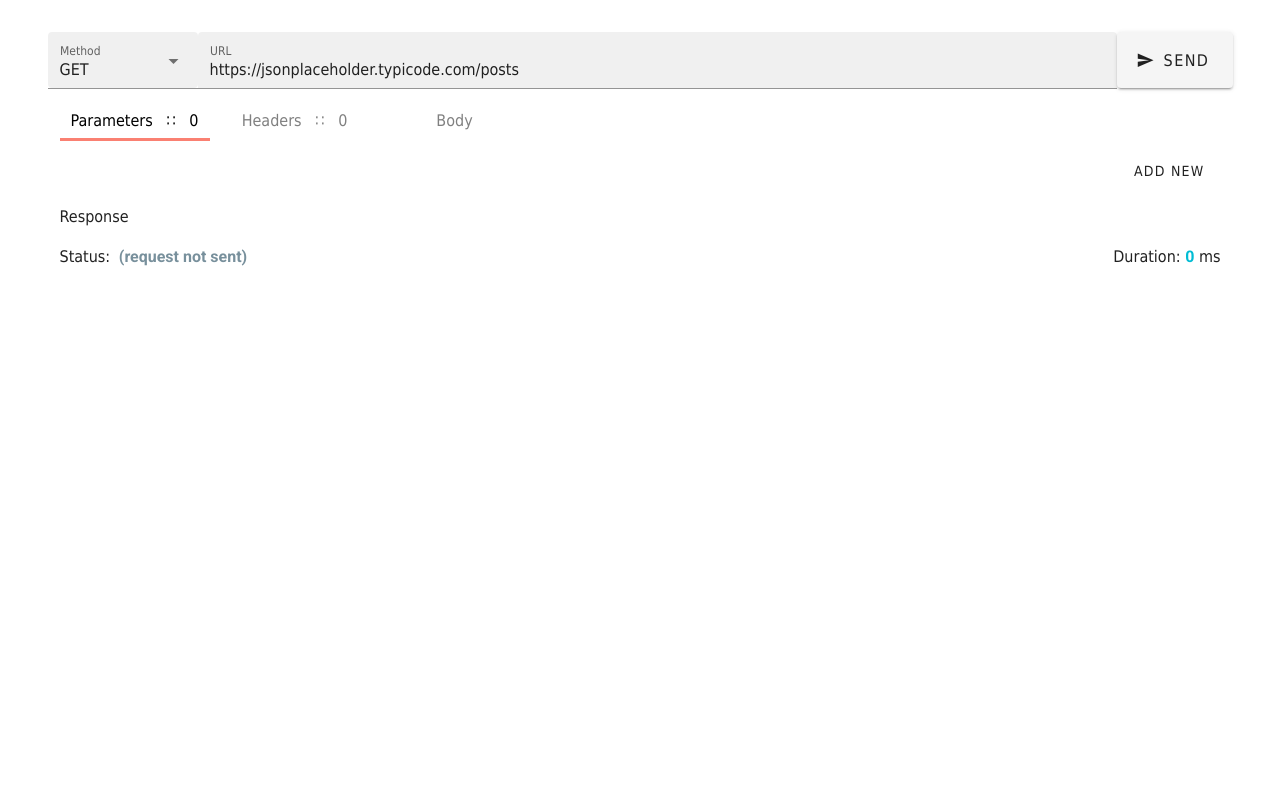
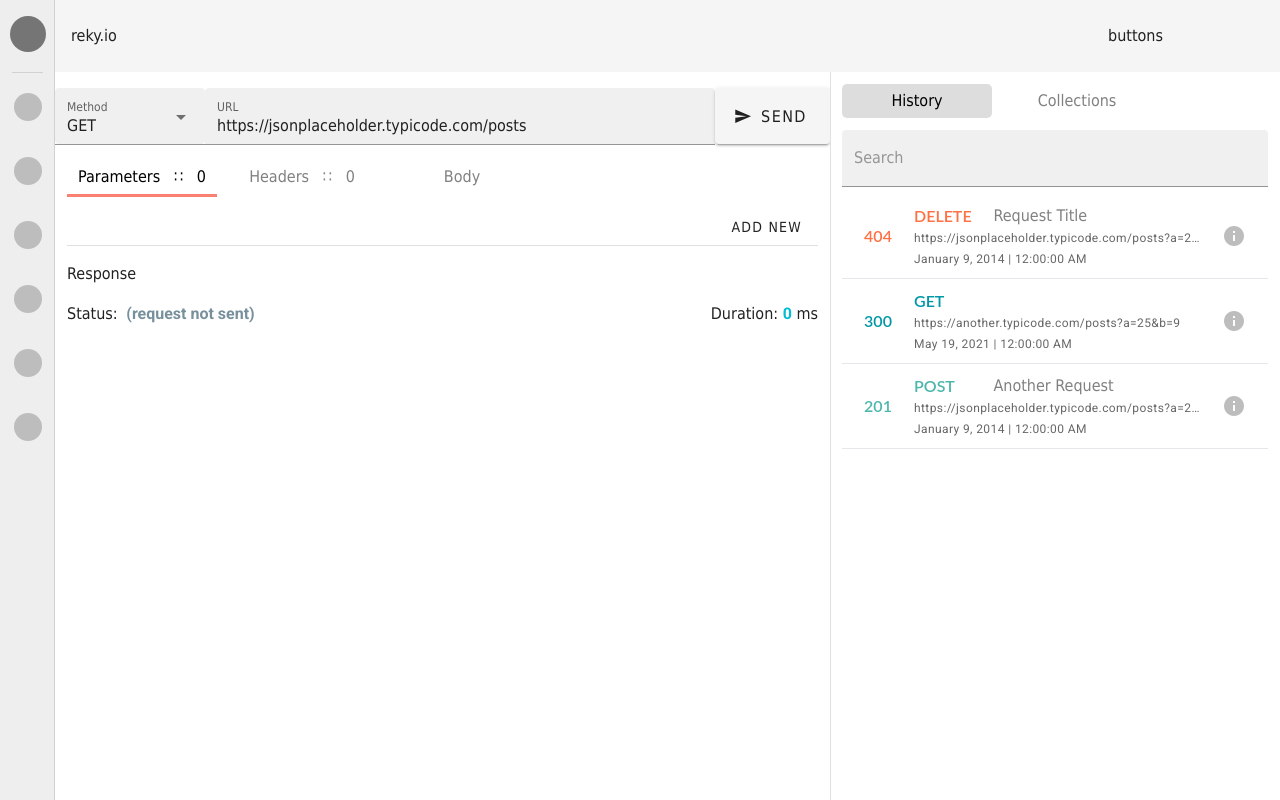
Before and after one commit to CanerSezgin/reky, a Vue app: page /1/2 in a window 1280 px wide. Built offline with nearby package versions, Linux system fonts and the light colour scheme; a web font is replaced by a local one.

Commit message:
Right Menu Layout && History UI

```diff
--- a/src/App.vue
+++ b/src/App.vue
@@ -1,15 +1,55 @@
 <template>
-  <v-app>
-    <router-view />
+  <v-app id="inspire">
+    <v-app-bar app clipped-right flat height="72">
+      reky.io
+      <v-spacer></v-spacer>
+
+      <v-responsive max-width="156">
+        buttons
+      </v-responsive>
+    </v-app-bar>
+
+    <v-navigation-drawer v-model="drawer" app width="55">
+      <v-navigation-drawer
+        v-model="drawer"
+        absolute
+        color="grey lighten-3"
+        mini-variant
+      >
+        <v-avatar
+          class="d-block text-center mx-auto mt-4"
+          color="grey darken-1"
+          size="36"
+        ></v-avatar>
+
+        <v-divider class="mx-3 my-5"></v-divider>
+
+        <v-avatar
+          v-for="n in 6"
+          :key="n"
+          class="d-block text-center mx-auto mb-9"
+          color="grey lighten-1"
+          size="28"
+        ></v-avatar>
+      </v-navigation-drawer>
+    </v-navigation-drawer>
+
+    <v-navigation-drawer app clipped right width="450">
+      <RightMenu />
+    </v-navigation-drawer>
+
+    <v-main>
+      <router-view />
+    </v-main>
   </v-app>
 </template>
 
 <script>
+import RightMenu from '@/components/frame/RightMenu';
 export default {
   name: 'App',
-  data: () => ({
-    //
-  }),
+  components: { RightMenu },
+  data: () => ({ drawer: null }),
 };
 </script>
 
--- /dev/null
+++ b/src/components/Collections/Collections.vue
@@ -0,0 +1,11 @@
+<template>
+  <div>
+    Coming Soon...
+  </div>
+</template>
+
+<script>
+export default {};
+</script>
+
+<style lang="scss" scoped></style>
--- /dev/null
+++ b/src/components/History/History.vue
@@ -0,0 +1,60 @@
+<template>
+  <div>
+    <v-text-field
+      v-model="searchStr"
+      filled
+      hide-details
+      placeholder="Search"
+    ></v-text-field>
+    <HistoryList :reqs="results" />
+  </div>
+</template>
+
+<script>
+import HistoryList from '@/components/History/HistoryList';
+
+export default {
+  components: { HistoryList },
+  computed: {
+    results() {
+      return this.reqs.filter(
+        (r) =>
+          (r.request || '')
+            .toLowerCase()
+            .includes(this.searchStr.toLowerCase()) ||
+          (r.title || '').toLowerCase().includes(this.searchStr.toLowerCase())
+      );
+    },
+  },
+  data() {
+    return {
+      searchStr: '',
+      reqs: [
+        {
+          date: new Date('Jan 9, 2014'),
+          method: 'DELETE',
+          request: 'https://jsonplaceholder.typicode.com/posts?a=25&b=9',
+          statusCode: 404,
+          title: 'Request Title',
+        },
+        {
+          date: new Date('May 19, 2021'),
+          method: 'GET',
+          request: 'https://another.typicode.com/posts?a=25&b=9',
+          statusCode: 300,
+          title: '',
+        },
+        {
+          date: new Date('Jan 9, 2014'),
+          method: 'POST',
+          request: 'https://jsonplaceholder.typicode.com/posts?a=25&b=9',
+          statusCode: 201,
+          title: 'Another Request',
+        },
+      ],
+    };
+  },
+};
+</script>
+
+<style lang="scss" scoped></style>
--- /dev/null
+++ b/src/components/History/HistoryList.vue
@@ -0,0 +1,73 @@
+<template>
+  <div>
+    <v-list two-line>
+      <v-list-item v-for="(req, index) in reqs" :key="index">
+        <v-list-item-avatar @click="" style="cursor:pointer">
+          <span
+            class="status-code"
+            :style="`color: ${getStatusCodeColor(req.statusCode)}`"
+            >{{ req.statusCode }}</span
+          >
+        </v-list-item-avatar>
+
+        <v-list-item-content>
+          <v-list-item-title @click="" style="cursor:pointer">
+            <div style="display: flex;">
+              <div
+                class="status-code"
+                style="width: 110px;"
+                :style="`color: ${getStatusCodeColor(req.statusCode)}`"
+              >
+                {{ req.method }}
+              </div>
+              <div class="request-title" style="width: 100%;">
+                {{ req.title }}
+              </div>
+            </div>
+          </v-list-item-title>
+
+          <v-list-item-subtitle
+            class="mt-1 caption"
+            v-text="req.request"
+          ></v-list-item-subtitle>
+          <v-list-item-subtitle class="mt-1 caption">{{
+            req.date | formatDate
+          }}</v-list-item-subtitle>
+        </v-list-item-content>
+
+        <v-list-item-action>
+          <v-btn icon>
+            <v-icon color="grey lighten-1">mdi-information</v-icon>
+          </v-btn>
+        </v-list-item-action>
+      </v-list-item>
+    </v-list>
+  </div>
+</template>
+
+<script>
+import { getStatusCodeColor } from '@/utils/statusCode';
+export default {
+  props: {
+    reqs: { type: Array, default: () => [] },
+  },
+  methods: {
+    getStatusCodeColor(statusCode) {
+      return getStatusCodeColor(statusCode);
+    },
+  },
+};
+</script>
+
+<style lang="scss" scoped>
+.v-list-item {
+  border-bottom: 1px solid #e5e7eb;
+}
+.status-code {
+  font-family: Lato;
+  font-weight: 600;
+}
+.request-title {
+  color: #808080;
+}
+</style>
--- a/src/components/Requester/Requester.vue
+++ b/src/components/Requester/Requester.vue
@@ -1,6 +1,6 @@
 <template>
   <div>
-    <v-row class="mt-5">
+    <v-row class="mt-1">
       <v-card flat class="transparent" width="150">
         <v-select
           v-model="method"
@@ -46,6 +46,8 @@
         </Tabs>
       </v-col>
     </v-row>
+
+    <v-divider></v-divider>
 
     <Response :response="response" />
   </div>
--- a/src/components/Response/Response.vue
+++ b/src/components/Response/Response.vue
@@ -38,6 +38,7 @@
 </template>
 
 <script>
+import { getStatusCodeColor } from '@/utils/statusCode';
 import Headers from '@/components/Response/Headers';
 import Body from '@/components/Response/Body';
 import Tabs from '@/components/Tabs';
@@ -78,15 +79,7 @@ export default {
       );
     },
     statusCodeColor() {
-      if (this.statusCode >= 200 && this.statusCode < 300) {
-        return '#4DB6AC'; // green
-      } else if (this.statusCode >= 300 && this.statusCode < 400) {
-        return '#0097A7'; // blue
-      } else if (this.statusCode >= 400) {
-        return '#FF7043'; // red
-      } else {
-        return '#78909C'; // gray
-      }
+      return getStatusCodeColor(this.statusCode);
     },
     duration() {
       return (this.response && this.response.duration) || 0;
--- a/src/components/Tabs.vue
+++ b/src/components/Tabs.vue
@@ -5,10 +5,7 @@
         class="tab-btn"
         :class="selectedTabIndex === index ? 'selected' : ''"
         style="min-width: 150px; text-align: center;"
-        :style="
-          (selectedTabIndex === index ? `border-color: ${color};` : '') +
-            tabButtonCSS
-        "
+        :style="(selectedTabIndex === index ? selectedCSS : '') + tabButtonCSS"
         @click="selectTab(index)"
         v-for="(tab, index) in tabs"
         :key="index"
@@ -29,9 +26,31 @@ export default {
   props: {
     tabs: { type: Array, required: true },
     color: { type: String, default: 'salmon' },
+    dark: { type: Boolean, default: false },
+    activeBtnType: { type: String, default: 'border' }, // border, background
     tabContainerCSS: { type: String, required: false },
     tabButtonsContainerCSS: { type: String, required: false },
     tabButtonCSS: { type: String, required: false },
+  },
+  computed: {
+    selectedCSS() {
+      switch (this.activeBtnType) {
+        case 'border':
+          return this.selectedWithBorderCSS;
+        case 'background':
+          return this.selectedWithBackgroundCSS;
+        default:
+          return this.selectedWithBorderCSS;
+      }
+    },
+    selectedWithBorderCSS() {
+      return `border-bottom: 3px solid ${this.color};`;
+    },
+    selectedWithBackgroundCSS() {
+      return `background: ${this.color}; ${
+        this.dark ? 'color: white;' : ''
+      } border-radius: 5px;`;
+    },
   },
   data() {
     return {
@@ -59,6 +78,5 @@ export default {
 }
 .tab-btn.selected {
   color: black;
-  border-bottom: 3px solid;
 }
 </style>
--- /dev/null
+++ b/src/components/frame/RightMenu.vue
@@ -0,0 +1,26 @@
+<template>
+  <div>
+    <v-container>
+      <Tabs
+        :tabs="[`History`, `Collections`]"
+        activeBtnType="background"
+        color="#ddd"
+      >
+        <template v-slot:tab-0> <History /> </template>
+        <template v-slot:tab-1> <Collections /> </template>
+      </Tabs>
+    </v-container>
+  </div>
+</template>
+
+<script>
+import Tabs from '@/components/Tabs';
+import History from '@/components/History/History';
+import Collections from '@/components/Collections/Collections';
+
+export default {
+  components: { Tabs, History, Collections },
+};
+</script>
+
+<style lang="scss" scoped></style>
--- /dev/null
+++ b/src/filters.js
@@ -0,0 +1,11 @@
+import Vue from 'vue';
+
+Vue.filter('formatDate', (d) => {
+  if (!d) return '';
+  const date = new Date(d);
+  const opts = { year: 'numeric', month: 'long', day: 'numeric' };
+  const tz = 'en-US';
+  const dateStr = date.toLocaleDateString(tz, opts);
+  const timeStr = date.toLocaleTimeString(tz);
+  return `${dateStr} | ${timeStr}`;
+});
--- /dev/null
+++ b/src/utils/statusCode.js
@@ -0,0 +1,15 @@
+const colors = {
+  default: '#78909C',
+  success: '#4DB6AC',
+  info: '#0097A7',
+  error: '#FF7043',
+};
+
+export const getStatusCodeColor = (statusCode) => {
+  if (!statusCode || isNaN(status)) return colors.default;
+
+  if (statusCode >= 200 && statusCode < 300) return colors.success;
+  else if (statusCode >= 300 && statusCode < 400) return colors.info;
+  else if (statusCode >= 400) return colors.error;
+  else return colors.default;
+};
```
Also changed, not shown: src/main.js (+9 -8 lines).
